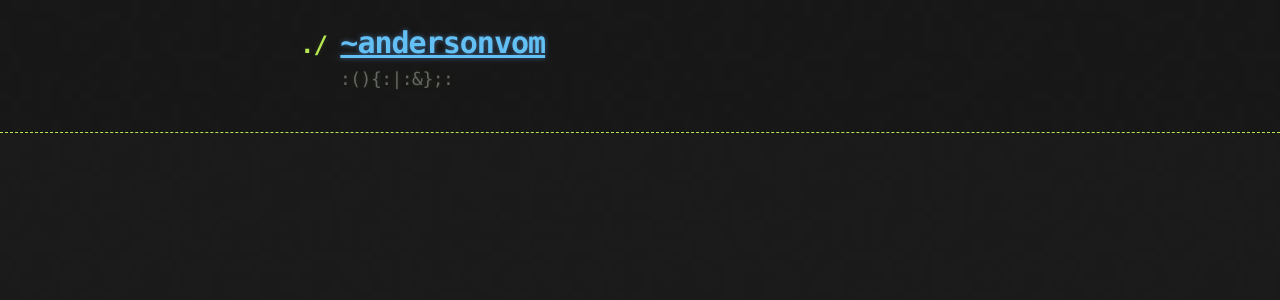
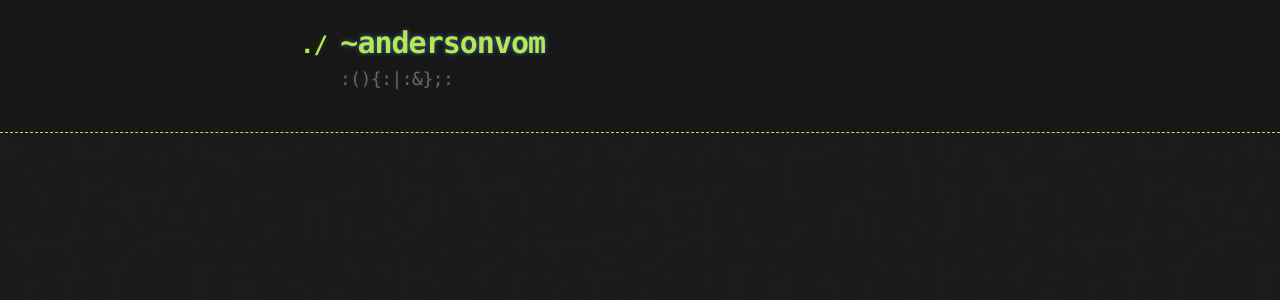
Before and after one commit to andersonvom/andersonvom.github.io, a Jekyll site: the page built from index.md, in a window 1280 px wide. Shown: the top 300 px of the page. Built offline with Jekyll 4.4.1, drawn with Linux system fonts in a browser that asks for light colours.

Commit message:
Fix link colors
Remove text-decoration from home link and change all header links to be
displayed with the same color as the headers themselves.

```diff
--- a/stylesheets/stylesheet.css
+++ b/stylesheets/stylesheet.css
@@ -230,6 +230,8 @@ a {
   color: #63c0f5;
   text-shadow: 0 0 5px rgba(104, 182, 255, 0.5);
 }
+a[rel~="home"] { text-decoration: none; }
+h1 a, h2 a, h3 a { color: #b5e853; }
 
 /* Clearfix */
 
```
